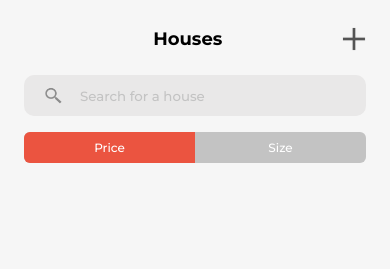
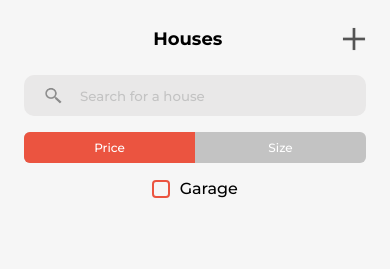
Before and after one commit to KPDPolina/houses-app, a Vue app: page / in a window 390 px wide. Shown: the top 269 px of the page. Built offline with nearby package versions, Linux system fonts and the light colour scheme; no server answers.

Commit message:
feat: add filter by garage

```diff
--- /dev/null
+++ b/src/components/FilterGarage.vue
@@ -0,0 +1,61 @@
+<script setup>
+/**
+ * Checkbox component props
+ * @prop {String} label - Text label displayed next to the checkbox
+ * @prop {Boolean} modelValue - Current checked state (v-model)
+ *
+ * @event update:modelValue
+ */
+const props = defineProps({
+  label: {
+    type: String,
+  },
+  modelValue: {
+    type: Boolean,
+    required: true,
+  },
+})
+
+const emit = defineEmits(['update:modelValue'])
+</script>
+
+<template>
+  <label class="checkbox">
+    <input
+      type="checkbox"
+      :checked="props.modelValue"
+      @change="emit('update:modelValue', $event.target.checked)"
+    />
+    <span class="box"></span>
+    {{ props.label }}
+  </label>
+</template>
+
+<style scoped>
+.checkbox {
+  display: flex;
+  align-items: center;
+  gap: 0.6rem;
+  cursor: pointer;
+  font-family: var(--font-primary);
+}
+
+/* Hide native checkbox */
+.checkbox input {
+  display: none;
+}
+
+/* Visual box */
+.box {
+  width: 18px;
+  height: 18px;
+  border: 2px solid var(--color-element-primary);
+  border-radius: 4px;
+  transition: background-color 0.2s ease;
+}
+
+/* When checked -> red background */
+.checkbox input:checked + .box {
+  background-color: var(--color-element-primary);
+}
+</style>
--- a/src/views/HomeView.vue
+++ b/src/views/HomeView.vue
@@ -3,10 +3,12 @@ import { ref, onMounted, computed } from 'vue'
 import HouseCard from '@/components/HouseCard.vue'
 import SearchInput from '@/components/SearchInput.vue'
 import SortButton from '@/components/SortButton.vue'
+import FilterGarage from '@/components/FilterGarage.vue'
 import { useHousesStore } from '@/stores/houses'
 import '../assets/base.css'
 
 const search = ref('')
+const onlyWithGarage = ref(false)
 const sortBy = ref('price') // Current sort option ('price' or 'size')
 const loading = ref(true) // Loading state while fetching houses
 const error = ref(null)
@@ -17,8 +19,12 @@ const housesStore = useHousesStore()
  */
 const preraredHouses = computed(() => {
   let searchHouses = []
+  let filterHouses = []
+
+  console.log('onlyWithGarage.value', onlyWithGarage.value)
+
   if (search.value.length === 0) searchHouses = [...housesStore.houses]
-  else
+  else {
     searchHouses = housesStore.houses.filter((element) => {
       return (
         element.location.city.toLowerCase().includes(search.value.toLowerCase()) ||
@@ -28,6 +34,21 @@ const preraredHouses = computed(() => {
         element.size.toString().startsWith(search.value.toLowerCase())
       )
     })
+  }
+
+  if (onlyWithGarage.value) {
+    filterHouses = searchHouses.filter((element) => {
+      return element.hasGarage === true
+    })
+    return filterHouses.sort((a, b) => {
+      if (sortBy.value === 'price') {
+        return a.price - b.price //sorted by increasing price
+      } else if (sortBy.value === 'size') {
+        return a.size - b.size //sorted by increasing size
+      }
+      return 0
+    })
+  } else {
     return searchHouses.sort((a, b) => {
       if (sortBy.value === 'price') {
         return a.price - b.price //sorted by increasing price
@@ -36,6 +57,7 @@ const preraredHouses = computed(() => {
       }
       return 0
     })
+  }
 })
 
 /**
@@ -69,11 +91,15 @@ onMounted(async () => {
     <div class="controls">
       <SearchInput v-model="search" />
 
+      <FilterGarage class="garage desktop" label="Garage" v-model="onlyWithGarage" />
+
       <div class="toggle">
         <SortButton label="Price" value="price" v-model="sortBy" />
         <SortButton label="Size" value="size" v-model="sortBy" />
       </div>
     </div>
+
+    <FilterGarage class="garage mobile" label="Garage" v-model="onlyWithGarage" />
 
     <p v-if="loading">Loading...</p>
     <p v-else-if="error">{{ error }}</p>
@@ -131,6 +157,25 @@ onMounted(async () => {
   background: var(--color-element-tertiary-dark);
   border-radius: 6px;
   overflow: hidden;
+}
+
+.garage {
+  display: flex;
+}
+
+.garage.mobile {
+  display: none;
+}
+
+@media screen and (max-width: 1100px) {
+  .garage.mobile {
+    display: flex;
+    margin-bottom: 1rem;
+    margin-top: -1rem;
+  }
+  .garage.desktop {
+    display: none;
+  }
 }
 
 /* Cards list*/
```
Lines whose indentation alone changed are shown as unchanged.
